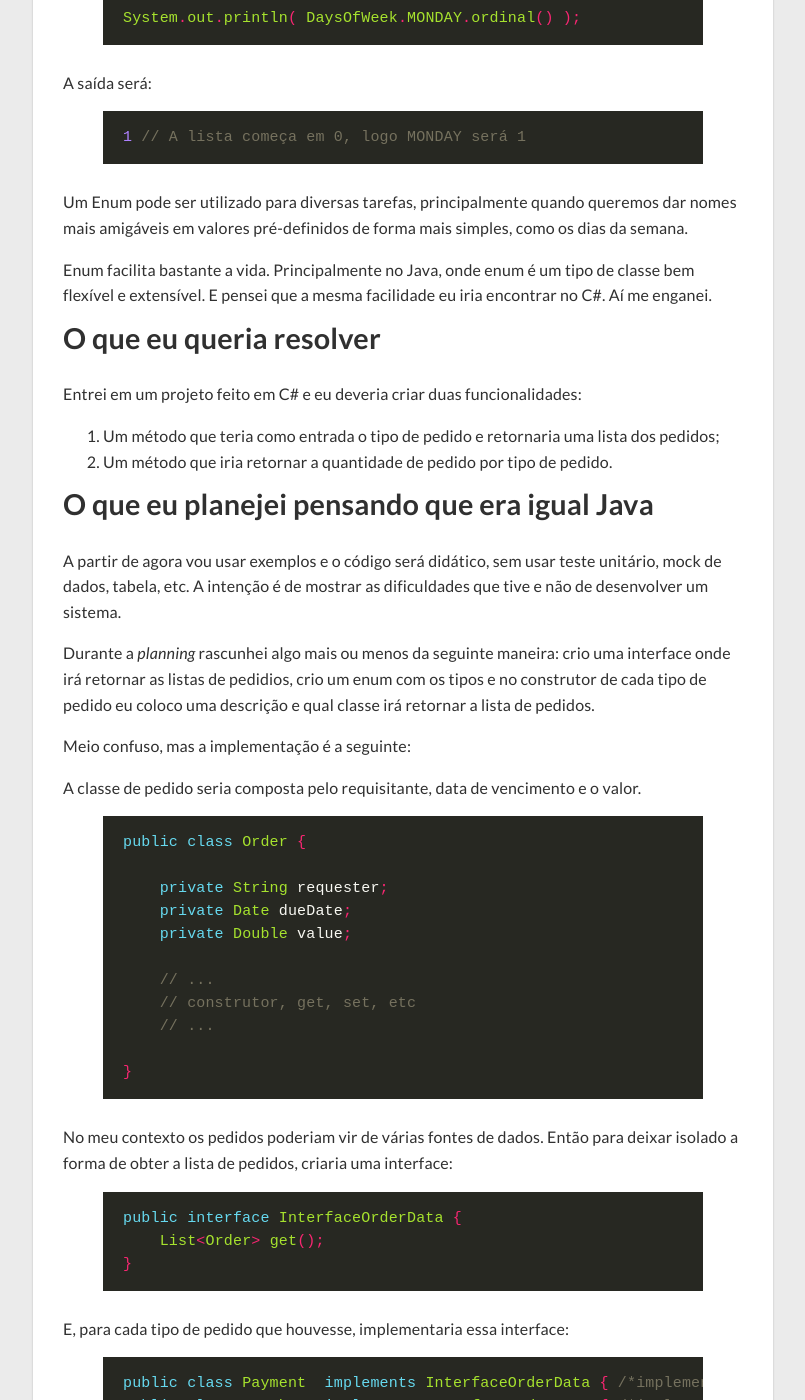
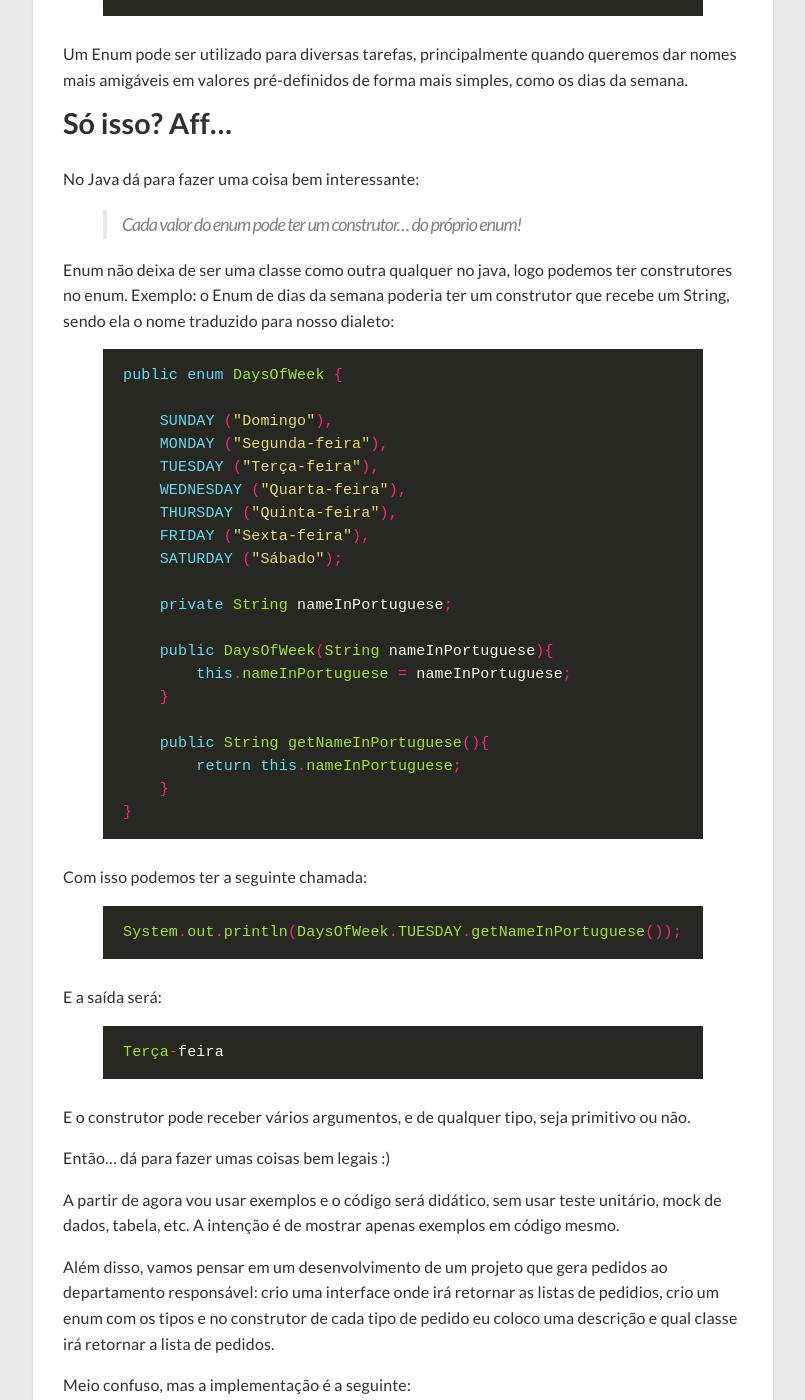
Before and after one commit to oindiao/oindiao.github.io, a Jekyll site: the page built from _posts/2019-10-16-java-enum.markdown, in a window 1280 px wide and 1400 px high, scrolled down 1095 px. Shown: the whole window, without its empty margins (237-1042 px from the left). Built offline with Jekyll 4.4.1, drawn with Linux system fonts in a browser that asks for light colours; nearby versions of some CDN libraries; some of the changed text lies outside the part shown.

Commit message:
links em nova aba - ajuste do post de java enum

```diff
--- a/_posts/2019-10-16-c#-vs-java-enum.markdown
+++ b/_posts/2019-10-16-java-enum.markdown
@@ -1,18 +1,14 @@
 ---
 layout: post
-title:  "C# vs Java: Enum"
+title:  "Java: Enum, uma das coisas mais legais que tem"
 date:   2019-10-16 06:00:00 -0300
 categories: programação
 ---
 
-> *"[...] pessoas de todo o mundo estão constantemente criando aplicações Web usando .NET, Java e PHP. Nenhuma delas está falhando por causa da escolha da tecnologia [...]"*
-(Joel Spolsky. Language wars. 2006.)
+Enum facilita bastante a vida. Principalmente no Java, onde enum é um tipo de classe bem flexível e extensível.
 
-
-A citação acima é para mim, de longe, a melhor definição de que **não existe melhor linguagem**. O que existe são diferenças entre elas e é sobre isso que irei escrever ao decorrer de diversos posts. Mas este será espcificamente sobre **ENUM**.
-
-Enum
-----
+O que é um Enum?
+----------------
 
 Enum é a representação de uma lista de valores constantes e pré definidos.
 
@@ -52,22 +48,58 @@
 
 Um Enum pode ser utilizado para diversas tarefas, principalmente quando queremos dar nomes mais amigáveis em valores pré-definidos de forma mais simples, como os dias da semana.
 
-Enum facilita bastante a vida. Principalmente no Java, onde enum é um tipo de classe bem flexível e extensível. E pensei que a mesma facilidade eu iria encontrar no C#. Aí me enganei.
 
-O que eu queria resolver
-------------------------
+Só isso? Aff…
+-------------
 
-Entrei em um projeto feito em C# e eu deveria criar duas funcionalidades:
+No Java dá para fazer uma coisa bem interessante:
 
-1. Um método que teria como entrada o tipo de pedido e retornaria uma lista dos pedidos;
-2. Um método que iria retornar a quantidade de pedido por tipo de pedido.
+> Cada valor do enum pode ter um construtor… do próprio enum!
 
-O que eu planejei pensando que era igual Java
----------------------------------------------
+Enum não deixa de ser uma classe como outra qualquer no java, logo podemos ter construtores no enum.
+Exemplo: o Enum de dias da semana poderia ter um construtor que recebe um String, sendo ela o nome traduzido para nosso dialeto:
 
-A partir de agora vou usar exemplos e o código será didático, sem usar teste unitário, mock de dados, tabela, etc. A intenção é de mostrar as dificuldades que tive e não de desenvolver um sistema.
+{% highlight java %}
+public enum DaysOfWeek {
 
-Durante a *planning* rascunhei algo mais ou menos da seguinte maneira: crio uma interface onde irá retornar as listas de pedidios, crio um enum com os tipos e no construtor de cada tipo de pedido eu coloco uma descrição e qual classe irá retornar a lista de pedidos.
+    SUNDAY ("Domingo"),
+    MONDAY ("Segunda-feira"),
+    TUESDAY ("Terça-feira"),
+    WEDNESDAY ("Quarta-feira"),
+    THURSDAY ("Quinta-feira"),
+    FRIDAY ("Sexta-feira"),
+    SATURDAY ("Sábado");
+
+    private String nameInPortuguese;
+
+    public DaysOfWeek(String nameInPortuguese){
+        this.nameInPortuguese = nameInPortuguese;
+    }
+
+    public String getNameInPortuguese(){
+        return this.nameInPortuguese;
+    }
+}
+{% endhighlight %}
+
+Com isso podemos ter a seguinte chamada:
+{% highlight java %}
+System.out.println(DaysOfWeek.TUESDAY.getNameInPortuguese());
+{% endhighlight %}
+
+E a saída será:
+
+{% highlight java %}
+Terça-feira
+{% endhighlight %}
+
+E o construtor pode receber vários argumentos, e de qualquer tipo, seja primitivo ou não.
+
+Então... dá para fazer umas coisas bem legais :)
+
+A partir de agora vou usar exemplos e o código será didático, sem usar teste unitário, mock de dados, tabela, etc. A intenção é de mostrar apenas exemplos em código mesmo.
+
+Além disso, vamos pensar em um desenvolvimento de um projeto que gera pedidos ao departamento responsável: crio uma interface onde irá retornar as listas de pedidios, crio um enum com os tipos e no construtor de cada tipo de pedido eu coloco uma descrição e qual classe irá retornar a lista de pedidos.
 
 Meio confuso, mas a implementação é a seguinte:
 
@@ -144,8 +176,6 @@
 {% highlight java %}
     List<Order> list = OrderType.TRAVEL.getInterfaceOrderData().get();
 {% endhighlight %}
-
-Era isto que eu estava em mente quando fiz a pontuação da funcionalidade.
 
 Finalizando o exemplo, as duas funcionalidades serão representadas pela seguinte interface:
 
@@ -226,15 +256,11 @@
 }
 {% endhighlight %}
 
-Mas quando cheguei no C# para fazer, na intuição de usar a mesma técnica do enum... dei com os burros na água.
-
-Caso queira ver todo o código acima, clique [aqui](https://github.com/rafael-rfp/java-enum "código no github"){:target="_blank"}
-
-Enum no C#
-----------
-
-Como implementei no C#
-----------------------
+Caso queira ver todo o código acima, clique [aqui](https://github.com/oindiao/java-enum "código no github"){:target="_blank"}
 
 Conclusão
 ---------
+
+Enum é uma das classes mais poderosas do Java. Ultra flexível e que resolve muitos problemas. E não é atoa que muitos *Design Patterns* usam Enum para serem aplicados, como acima, o *Strategy Pattern*, e também é possível usar no *Chain of Responsability*.
+
+Procure saber mais sobre Enum e Design Patterns, é só emoção e redução de "mal cheiro".
```
Also changed, not shown: _posts/2020-01-26-retrospectiva-2019.markdown (+5 -5 lines), _posts/2020-09-07-dev-para-qa-por-que.markdown (+6 -6 lines), _posts/2020-09-14-swagger-exportando-uma-collection.markdown (+4 -4 lines).
